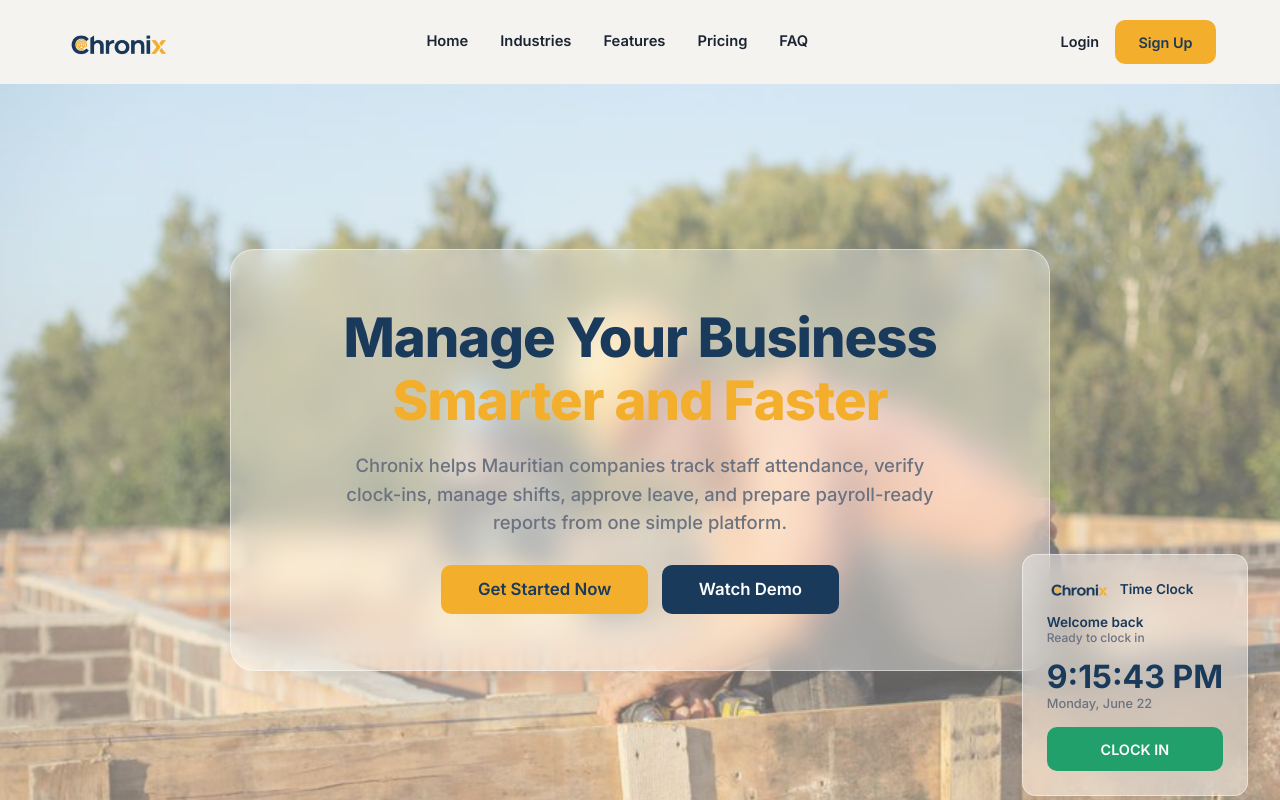
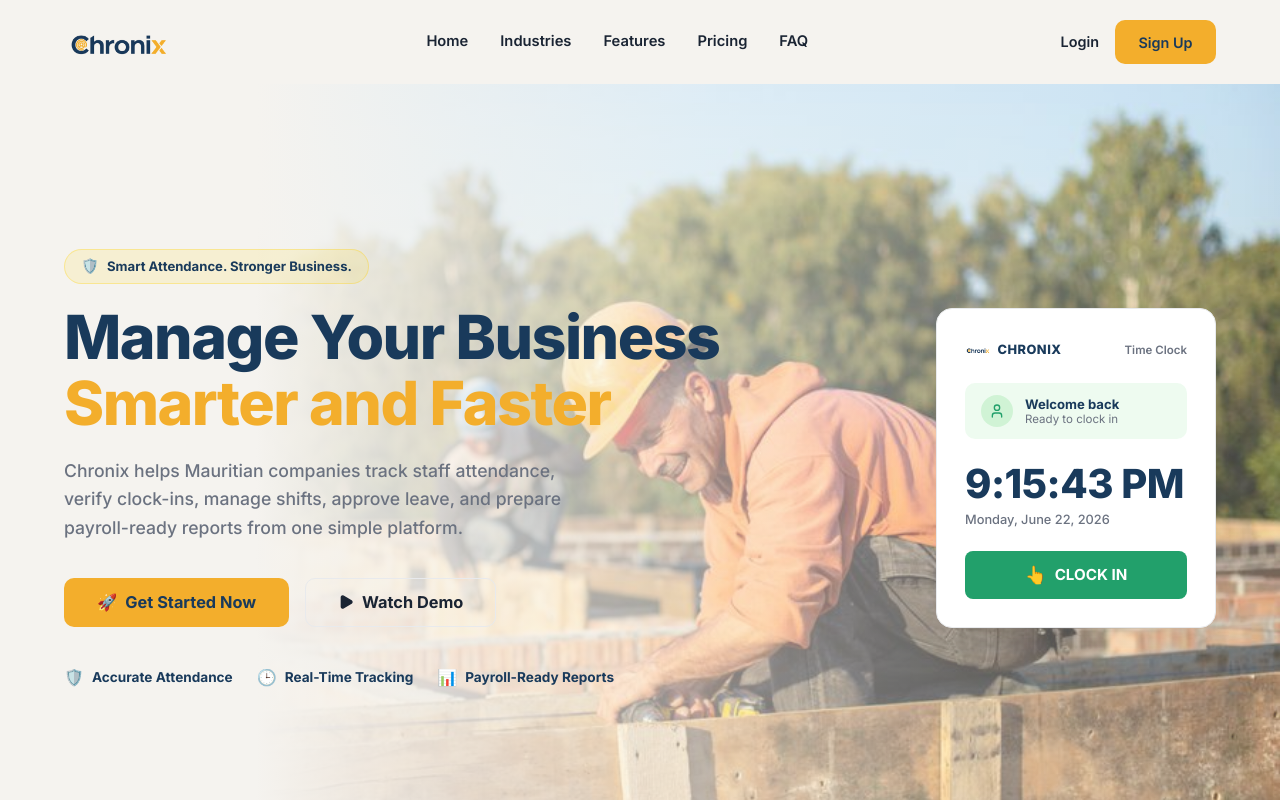
Before and after one commit to gnagnegaelephraim2-lgtm/chronix, a React (Vite) app: page / in a window 1280 px wide. Shown: the top 800 px of the page. Built offline with nearby package versions, Linux system fonts and the light colour scheme.

Commit message:
Implement split screen hero layout, update clock widget, add clickable admin profiles with editing dropdown, and remove unused filters button

```diff
--- a/src/components/layout/TopBar.tsx
+++ b/src/components/layout/TopBar.tsx
@@ -1,3 +1,5 @@
+import { useState } from 'react';
+import { useNavigate } from 'react-router-dom';
 import { ChevronDown, Menu } from 'lucide-react';
 import { useLanguage } from '../../hooks/useLanguage';
 import { useSession } from '../../hooks/useSession';
@@ -5,6 +7,7 @@
 import { Avatar } from '../common/Avatar';
 import { NotificationBell } from './NotificationBell';
 import { GlobalSearch } from './GlobalSearch';
+import { EditProfileModal } from '../employee/EditProfileModal';
 import logoWhite from '../../assets/chronix_logo_white.png';
 
 interface TopBarProps {
@@ -40,11 +43,15 @@
 
 export function DesktopTopBar({ variant }: { variant: 'admin' | 'employee' }) {
   const { t, lang, toggleLang } = useLanguage();
-  const { session } = useSession();
+  const { session, logout } = useSession();
   const { state } = useStore();
+  const navigate = useNavigate();
   const employee = state.employees.find((e) => e.id === session?.employeeId);
   const hour = new Date().getHours();
   const greeting = hour < 12 ? t('goodMorning') : hour < 18 ? 'Good afternoon' : 'Good evening';
+
+  const [dropdownOpen, setDropdownOpen] = useState(false);
+  const [showEditProfile, setShowEditProfile] = useState(false);
 
   return (
     <div className={`topbar topbar--${variant}`}>
@@ -66,19 +73,75 @@
           {lang === 'en' ? 'FR' : 'EN'}
         </button>
         {variant === 'admin' && <NotificationBell />}
+
         {employee && (
-          <div style={{ display: 'flex', alignItems: 'center', gap: '0.5rem' }}>
-            <Avatar src={employee.avatarUrl} name={`${employee.firstName} ${employee.lastName}`} size={34} />
-            <div style={{ fontSize: '0.85rem' }}>
-              <div style={{ fontWeight: 600 }}>
-                {employee.firstName} {employee.lastName}
+          <div style={{ position: 'relative' }}>
+            <button
+              onClick={() => setDropdownOpen(!dropdownOpen)}
+              style={{ display: 'flex', alignItems: 'center', gap: '0.5rem', background: 'transparent', border: 'none', cursor: 'pointer', padding: '0.25rem 0.5rem', borderRadius: '8px', transition: 'background 0.2s' }}
+              className="topbar-profile-btn"
+            >
+              <Avatar src={employee.avatarUrl} name={`${employee.firstName} ${employee.lastName}`} size={34} />
+              <div style={{ fontSize: '0.85rem', textAlign: 'left' }}>
+                <div style={{ fontWeight: 600, color: 'var(--text-primary)' }}>
+                  {employee.firstName} {employee.lastName}
+                </div>
+                <div style={{ color: 'var(--text-secondary)', fontSize: '0.75rem' }}>{employee.role}</div>
               </div>
-              <div style={{ color: 'var(--text-secondary)', fontSize: '0.75rem' }}>{employee.role}</div>
-            </div>
-            <ChevronDown size={16} color="var(--text-secondary)" />
+              <ChevronDown size={16} color="var(--text-secondary)" style={{ transform: dropdownOpen ? 'rotate(180deg)' : 'none', transition: 'transform 0.2s' }} />
+            </button>
+
+            {dropdownOpen && (
+              <>
+                <div style={{ position: 'fixed', inset: 0, zIndex: 998 }} onClick={() => setDropdownOpen(false)} />
+                <div style={{
+                  position: 'absolute',
+                  top: '100%',
+                  right: 0,
+                  marginTop: '0.5rem',
+                  background: 'var(--bg-card)',
+                  border: '1px solid var(--border)',
+                  borderRadius: '12px',
+                  boxShadow: 'var(--card-shadow-hover)',
+                  padding: '0.5rem',
+                  minWidth: '180px',
+                  zIndex: 999,
+                  display: 'flex',
+                  flexDirection: 'column',
+                  gap: '2px'
+                }}>
+                  <button
+                    className="dropdown-item"
+                    onClick={() => { setDropdownOpen(false); setShowEditProfile(true); }}
+                    style={{ background: 'transparent', border: 'none', padding: '0.6rem 0.8rem', borderRadius: '6px', textAlign: 'left', cursor: 'pointer', fontSize: '0.88rem', display: 'flex', alignItems: 'center', gap: '8px', color: 'var(--text-primary)' }}
+                  >
+                    <span>👤</span> Edit Profile
+                  </button>
+                  <button
+                    className="dropdown-item"
+                    onClick={() => { setDropdownOpen(false); navigate(variant === 'admin' ? '/admin/settings' : '/employee/settings'); }}
+                    style={{ background: 'transparent', border: 'none', padding: '0.6rem 0.8rem', borderRadius: '6px', textAlign: 'left', cursor: 'pointer', fontSize: '0.88rem', display: 'flex', alignItems: 'center', gap: '8px', color: 'var(--text-primary)' }}
+                  >
+                    <span>⚙️</span> {t('settingsTitle')}
+                  </button>
+                  <div style={{ borderTop: '1px solid var(--border)', margin: '0.25rem 0' }} />
+                  <button
+                    className="dropdown-item logout-btn"
+                    onClick={() => { setDropdownOpen(false); logout(); }}
+                    style={{ background: 'transparent', border: 'none', padding: '0.6rem 0.8rem', borderRadius: '6px', textAlign: 'left', cursor: 'pointer', fontSize: '0.88rem', display: 'flex', alignItems: 'center', gap: '8px', color: 'var(--danger)' }}
+                  >
+                    <span>🚪</span> {t('logout')}
+                  </button>
+                </div>
+              </>
+            )}
           </div>
         )}
       </div>
+
+      {showEditProfile && employee && (
+        <EditProfileModal employee={employee} onClose={() => setShowEditProfile(false)} />
+      )}
     </div>
   );
 }
--- a/src/components/marketing/Hero.tsx
+++ b/src/components/marketing/Hero.tsx
@@ -1,9 +1,9 @@
 import { useEffect, useState } from 'react';
 import { useNavigate } from 'react-router-dom';
-import { ChevronDown } from 'lucide-react';
+import { ChevronDown, Play } from 'lucide-react';
 import { useLanguage } from '../../hooks/useLanguage';
+import { LiveClockPreview } from './LiveClockPreview';
 import { DemoVideoModal } from './DemoVideoModal';
-import { LiveClockPreview } from './LiveClockPreview';
 
 import hospitality1 from '../../assets/industries/hospitality-1.jpg';
 import construction1 from '../../assets/industries/construction-1.jpg';
@@ -51,7 +51,7 @@
   }
 
   return (
-    <header className="hero" id="home" style={{ position: 'relative', minHeight: '100vh', display: 'flex', alignItems: 'center', justifyContent: 'center', overflow: 'hidden' }}>
+    <header className="hero" id="home" style={{ position: 'relative', minHeight: '100vh', display: 'flex', alignItems: 'center', overflow: 'hidden', padding: '6.5rem 5% 8.5rem', boxSizing: 'border-box' }}>
       {/* Full-screen Cross-fading Slideshow Background */}
       <div className="hero-slideshow" aria-hidden="true" style={{ position: 'absolute', inset: 0, zIndex: 0, overflow: 'hidden' }}>
         {SLIDESHOW_IMAGES.map((src, i) => (
@@ -68,53 +68,77 @@
             }}
           />
         ))}
-        {/* Soft theme wash overlay — evens out contrast across every photo
-            in the rotation without boxing the text behind a visible panel */}
+        {/* Horizontal gradient overlay wash: keeps left side solid wash and right side clear */}
         <div
           style={{
             position: 'absolute',
             inset: 0,
-            background: 'var(--bg-page)',
-            opacity: 0.32,
+            background: 'linear-gradient(to right, var(--bg-page) 20%, rgba(253, 251, 247, 0.45) 55%, rgba(253, 251, 247, 0.1) 100%)',
             zIndex: 1
           }}
         />
       </div>
 
-      <div className="hero-copy" style={{
-        textAlign: 'center',
-        margin: '0 auto',
-        display: 'flex',
-        flexDirection: 'column',
+      <div style={{ display: 'grid', gridTemplateColumns: '1.2fr 0.8fr', gap: '3.5rem', width: '100%', maxWidth: '1200px', margin: '0 auto', alignItems: 'center', zIndex: 2, position: 'relative' }} className="hero-grid">
+        <div className="hero-copy" style={{ textAlign: 'left', display: 'flex', flexDirection: 'column', alignItems: 'flex-start' }}>
+          {/* Top visual Badge */}
+          <div style={{
+            display: 'inline-flex',
             alignItems: 'center',
-        zIndex: 2,
-        padding: 'clamp(1.5rem, 6vw, 3.5rem) clamp(1.25rem, 5vw, 3rem)',
-        maxWidth: '820px',
-        width: '100%',
-        boxSizing: 'border-box',
-        background: 'rgba(253, 251, 247, 0.38)',
-        backdropFilter: 'blur(16px)',
-        WebkitBackdropFilter: 'blur(16px)',
-        border: '1px solid rgba(255, 255, 255, 0.45)',
-        borderRadius: '24px',
-        boxShadow: '0 20px 50px rgba(0, 0, 0, 0.08)'
+            gap: '0.5rem',
+            background: 'rgba(255, 210, 0, 0.12)',
+            border: '1px solid rgba(255, 210, 0, 0.3)',
+            borderRadius: '30px',
+            padding: '0.45rem 1rem',
+            marginBottom: '1.25rem',
+            fontSize: '0.82rem',
+            fontWeight: 700,
+            color: 'var(--chronix-navy)'
           }}>
-        <h1 style={{ fontSize: 'clamp(1.9rem, 6.5vw, 3.4rem)', lineHeight: 1.15, marginBottom: '1.25rem', textAlign: 'center', letterSpacing: '-1px', fontWeight: 800, color: 'var(--chronix-navy)' }}>
+            <span style={{ fontSize: '0.9rem' }}>🛡️</span> Smart Attendance. Stronger Business.
+          </div>
+
+          <h1 style={{ fontSize: 'clamp(2.1rem, 5.5vw, 3.8rem)', lineHeight: 1.1, marginBottom: '1.25rem', fontWeight: 800, color: 'var(--chronix-navy)', letterSpacing: '-1.5px' }}>
             {t('heroHeadlinePrefix')} <span className="amber-text">{t('heroHeadlineAmber')}</span>
           </h1>
-        <p style={{ color: 'var(--text-secondary)', fontSize: 'clamp(0.95rem, 2.6vw, 1.15rem)', marginBottom: '1.75rem', maxWidth: 620, textAlign: 'center', lineHeight: 1.55, fontWeight: 500 }}>{t('heroSubtext')}</p>
-        <div style={{ display: 'flex', gap: '0.85rem', flexWrap: 'wrap', justifyContent: 'center' }}>
-          <button className="btn btn-primary-amber btn-lg" onClick={() => navigate('/signup')} style={{ padding: 'clamp(0.7rem, 2vw, 0.85rem) clamp(1.5rem, 5vw, 2.25rem)', fontSize: 'clamp(0.92rem, 2vw, 1.05rem)', fontWeight: 600 }}>
-            {t('getStartedNow')}
+
+          <p style={{ color: 'var(--text-secondary)', fontSize: 'clamp(1rem, 2.5vw, 1.1rem)', marginBottom: '2.25rem', maxWidth: '520px', lineHeight: 1.6, fontWeight: 500 }}>
+            {t('heroSubtext')}
+          </p>
+
+          <div style={{ display: 'flex', gap: '1rem', flexWrap: 'wrap' }}>
+            <button className="btn btn-primary-amber btn-lg" onClick={() => navigate('/signup')} style={{ padding: '0.85rem 2rem', fontSize: '1.02rem', fontWeight: 700, display: 'flex', alignItems: 'center', gap: '8px' }}>
+              <span>🚀</span> {t('getStartedNow')}
             </button>
-          <button className="btn btn-primary-navy btn-lg" onClick={() => setShowDemo(true)} style={{ padding: 'clamp(0.7rem, 2vw, 0.85rem) clamp(1.5rem, 5vw, 2.25rem)', fontSize: 'clamp(0.92rem, 2vw, 1.05rem)', fontWeight: 600 }}>
-            {t('watchDemo')}
+            <button className="btn btn-outline btn-lg" onClick={() => setShowDemo(true)} style={{ padding: '0.85rem 2rem', fontSize: '1.02rem', fontWeight: 700, display: 'flex', alignItems: 'center', gap: '8px', background: 'transparent' }}>
+              <Play size={16} fill="currentColor" /> {t('watchDemo')}
             </button>
+          </div>
+
+          {/* Feature highlights row */}
+          <div style={{ display: 'flex', gap: '1.5rem', marginTop: '2.5rem', flexWrap: 'wrap' }} className="hero-features-row">
+            <div style={{ display: 'flex', alignItems: 'center', gap: '0.5rem', fontSize: '0.85rem', fontWeight: 700, color: 'var(--chronix-navy)' }}>
+              <span style={{ color: 'var(--chronix-amber)', fontSize: '1rem' }}>🛡️</span> Accurate Attendance
+            </div>
+            <div style={{ display: 'flex', alignItems: 'center', gap: '0.5rem', fontSize: '0.85rem', fontWeight: 700, color: 'var(--chronix-navy)' }}>
+              <span style={{ color: 'var(--chronix-amber)', fontSize: '1rem' }}>🕒</span> Real-Time Tracking
+            </div>
+            <div style={{ display: 'flex', alignItems: 'center', gap: '0.5rem', fontSize: '0.85rem', fontWeight: 700, color: 'var(--chronix-navy)' }}>
+              <span style={{ color: 'var(--chronix-amber)', fontSize: '1rem' }}>📊</span> Payroll-Ready Reports
+            </div>
           </div>
         </div>
 
-      <div className="hero-clock-widget" style={{ position: 'absolute', bottom: '5.5rem', right: '2rem', zIndex: 2 }}>
+        <div className="hero-visual" style={{ display: 'flex', justifyContent: 'flex-end', alignItems: 'center' }}>
           <LiveClockPreview />
+        </div>
+      </div>
+
+      {/* SVG Wave curve at the bottom */}
+      <div style={{ position: 'absolute', bottom: 0, left: 0, width: '100%', overflow: 'hidden', lineHeight: 0, zIndex: 1 }}>
+        <svg viewBox="0 0 1200 120" preserveAspectRatio="none" style={{ position: 'relative', display: 'block', width: 'calc(100% + 1.3px)', height: '70px', transform: 'rotateY(180deg)' }}>
+          <path d="M321.39,56.44c58-10.79,114.16-30.13,172-41.86,82.39-16.72,168.19-17.73,250.45-.39C823.78,31,906.67,72,985.66,92.83c70.05,18.48,146.53,26.09,214.34,3V120H0V0C26.9,8.75,57.05,18.3,84.75,25.86,191.86,55.19,250.65,68.66,321.39,56.44Z" fill="var(--bg-page)"></path>
+        </svg>
       </div>
 
       <button type="button" className="hero-scroll-cue" onClick={scrollToNext} aria-label="Scroll to explore Chronix" style={{ zIndex: 2 }}>
--- a/src/components/marketing/LiveClockPreview.tsx
+++ b/src/components/marketing/LiveClockPreview.tsx
@@ -1,6 +1,6 @@
 import { useState } from 'react';
 import { useNavigate } from 'react-router-dom';
-import { Check } from 'lucide-react';
+import { Check, User } from 'lucide-react';
 import { useLiveClock } from '../../hooks/useLiveClock';
 import logo from '../../assets/chronix_logo.png';
 
@@ -16,23 +16,39 @@
   }
 
   return (
-    <div className="live-clock-preview">
-      <div style={{ display: 'flex', alignItems: 'center', gap: '0.5rem', marginBottom: '1rem' }}>
-        <img src={logo} alt="Chronix" style={{ height: 65, width: 65, objectFit: 'contain', margin: '-23px 0', display: 'block' }} />
-        <span style={{ fontWeight: 600, fontSize: '0.85rem', color: 'var(--chronix-navy)' }}>Time Clock</span>
+    <div className="live-clock-preview" style={{ background: '#fff', borderRadius: '16px', border: '1px solid var(--border)', boxShadow: '0 15px 35px rgba(0,0,0,0.06)', padding: '1.75rem', width: '330px', boxSizing: 'border-box', textAlign: 'left' }}>
+      <div style={{ display: 'flex', alignItems: 'center', justifyContent: 'space-between', marginBottom: '1.25rem' }}>
+        <div style={{ display: 'flex', alignItems: 'center', gap: '0.4rem' }}>
+          <img src={logo} alt="Chronix" style={{ height: 26, width: 26, objectFit: 'contain' }} />
+          <span style={{ fontWeight: 800, fontSize: '0.8rem', color: 'var(--chronix-navy)', letterSpacing: '0.5px' }}>CHRONIX</span>
+        </div>
+        <span style={{ fontSize: '0.72rem', fontWeight: 600, color: 'var(--text-secondary)' }}>Time Clock</span>
       </div>
-      <div style={{ fontSize: '0.85rem', color: 'var(--chronix-navy)', fontWeight: 600 }}>Welcome back</div>
-      <div style={{ fontSize: '0.75rem', color: 'var(--text-secondary)', marginBottom: '0.75rem', fontWeight: 500 }}>
-        {clockedIn ? 'Clocked in — redirecting to login…' : 'Ready to clock in'}
+
+      {/* Inner light-green container */}
+      <div style={{ background: 'rgba(39, 201, 63, 0.08)', borderRadius: '10px', padding: '0.75rem 1rem', display: 'flex', alignItems: 'center', gap: '0.75rem', marginBottom: '1.25rem' }}>
+        <div style={{ width: '32px', height: '32px', borderRadius: '50%', background: 'rgba(39, 201, 63, 0.15)', display: 'flex', alignItems: 'center', justifyContent: 'center', color: 'var(--success)', flexShrink: 0 }}>
+          <User size={16} />
+        </div>
+        <div>
+          <div style={{ fontSize: '0.82rem', fontWeight: 700, color: 'var(--chronix-navy)' }}>Welcome back</div>
+          <div style={{ fontSize: '0.72rem', color: 'var(--text-secondary)' }}>
+            {clockedIn ? 'Clocked in — redirecting…' : 'Ready to clock in'}
+          </div>
+        </div>
       </div>
-      <div style={{ fontSize: '2rem', fontWeight: 700, color: 'var(--chronix-navy)' }}>{now.toLocaleTimeString('en-US', { hour: 'numeric', minute: '2-digit', second: '2-digit', hour12: true })}</div>
-      <div style={{ fontSize: '0.8rem', color: 'var(--text-secondary)', marginBottom: '1rem', fontWeight: 500 }}>
-        {now.toLocaleDateString('en-US', { weekday: 'long', month: 'long', day: 'numeric' })}
+
+      <div style={{ fontSize: '2.5rem', fontWeight: 800, color: 'var(--chronix-navy)', marginBottom: '0.25rem', letterSpacing: '-0.5px' }}>
+        {now.toLocaleTimeString('en-US', { hour: 'numeric', minute: '2-digit', second: '2-digit', hour12: true })}
       </div>
+      <div style={{ fontSize: '0.8rem', color: 'var(--text-secondary)', marginBottom: '1.5rem', fontWeight: 500 }}>
+        {now.toLocaleDateString('en-US', { weekday: 'long', month: 'long', day: 'numeric', year: 'numeric' })}
+      </div>
+
       <button
         type="button"
         className="btn"
-        style={{ width: '100%', background: 'var(--success)', color: '#fff', opacity: clockedIn ? 0.8 : 1 }}
+        style={{ width: '100%', background: 'var(--success)', color: '#fff', padding: '0.8rem', borderRadius: '8px', fontSize: '0.95rem', fontWeight: 700, display: 'flex', alignItems: 'center', justifyContent: 'center', gap: '8px' }}
         onClick={handleClockIn}
       >
         {clockedIn ? (
@@ -40,7 +56,9 @@
             <Check size={16} /> CLOCKED IN
           </>
         ) : (
-          'CLOCK IN'
+          <>
+            <span style={{ fontSize: '1.1rem' }}>👆</span> CLOCK IN
+          </>
         )}
       </button>
     </div>
--- a/src/index.css
+++ b/src/index.css
@@ -1946,3 +1946,25 @@
     transform: translateY(0);
   }
 }
+
+@media (max-width: 900px) {
+  .hero-grid {
+    grid-template-columns: 1fr !important;
+    gap: 2rem !important;
+    text-align: center !important;
+  }
+  .hero-copy {
+    align-items: center !important;
+    text-align: center !important;
+  }
+  .hero-copy p {
+    margin: 0 auto 2.25rem !important;
+  }
+  .hero-features-row {
+    justify-content: center !important;
+    margin-top: 2rem !important;
+  }
+  .hero-visual {
+    justify-content: center !important;
+  }
+}
--- a/src/pages/admin/Dashboard.tsx
+++ b/src/pages/admin/Dashboard.tsx
@@ -38,7 +38,6 @@
           </h1>
           <p style={{ color: 'var(--text-secondary)', fontSize: '0.9rem' }}>{t('dashboardSubtitle')}</p>
         </div>
-        <button className="btn btn-outline">{t('filters')}</button>
       </div>
 
       <TrialBanner settings={state.settings} />
```
Lines whose indentation alone changed are shown as unchanged.
